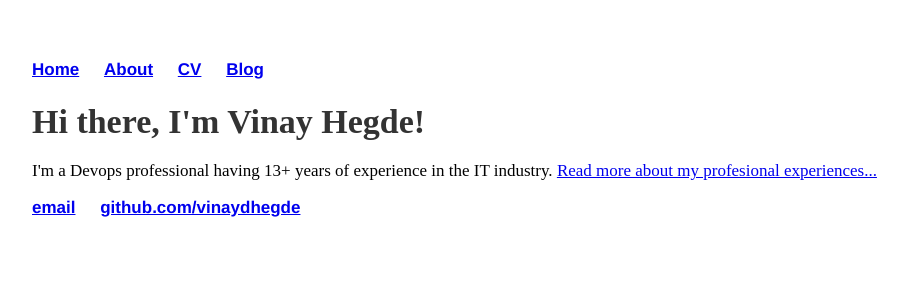
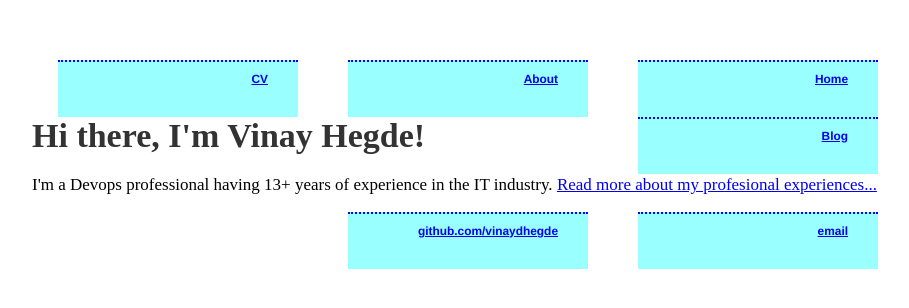
Before and after one commit to vinaydhegde/vinaydhegde.github.io, a Jekyll site: the page built from index.html, in a window 1280 px wide. Shown: the top 308 px of the page, without its empty margins (160-1069 px from the left). Built offline with Jekyll 4.4.1, drawn with Linux system fonts in a browser that asks for light colours.

Commit message:
Update main.css

```diff
--- a/css/main.css
+++ b/css/main.css
@@ -87,7 +87,18 @@ font-weight: bold;
 }
 nav ul li, footer ul li {
 display: inline;
-margin-right: 20px;
+/*margin-right: 20px;*/
+
+    float: right;
+    border-top: 2px dotted blue;
+    height: 35px;
+    margin: 0px 50px 0px 0px;
+    background: #9FF;
+    color: #000;
+    text-align: right;
+    padding: 10px 30px;
+    width: 180px;
+    font-size: .7em;
 }
 
 
```
